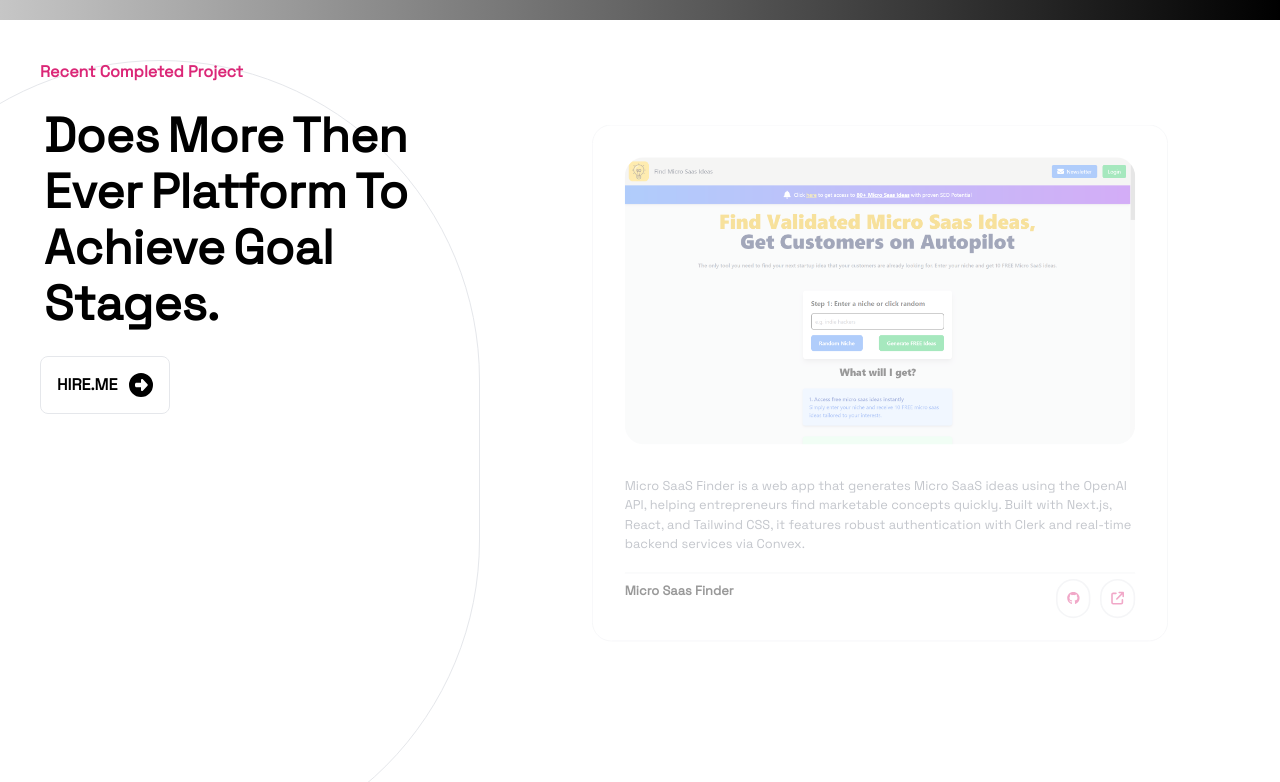
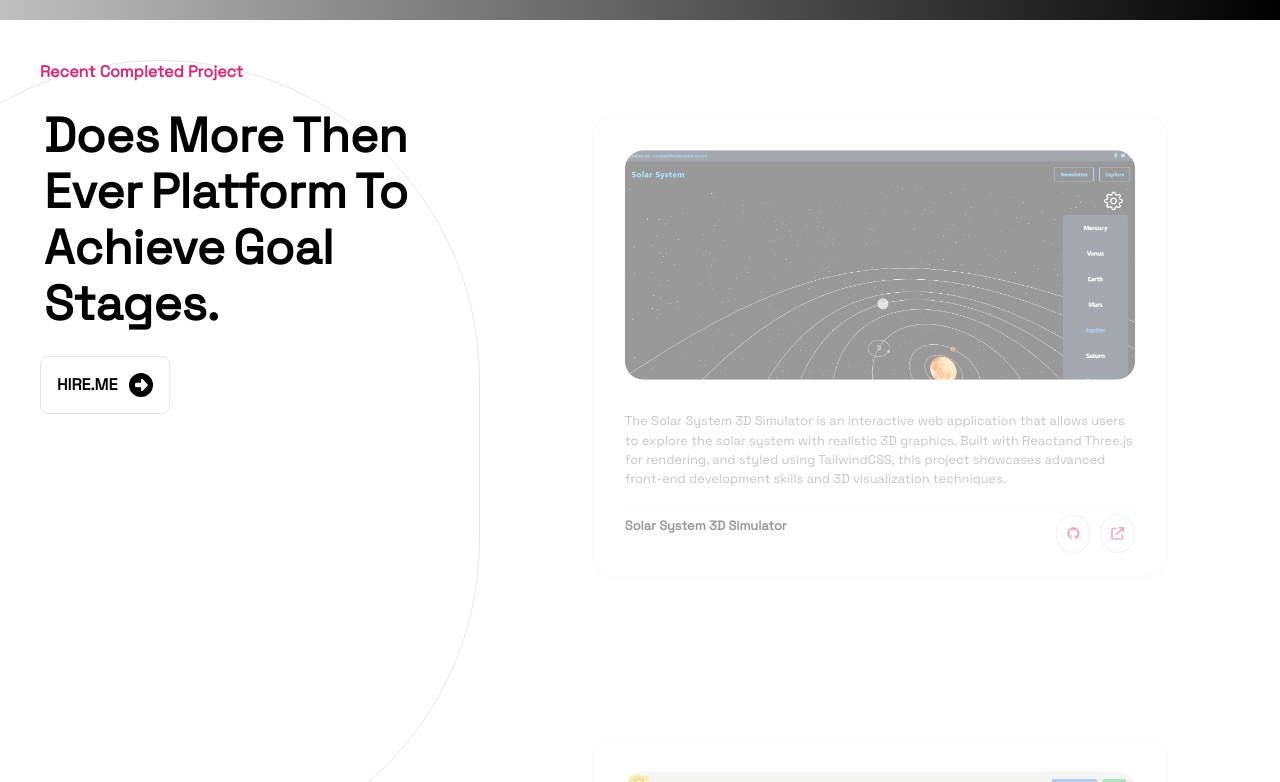
Before and after one commit to redaAssemghor/portfolio, a React (Vite) app: page / in a window 1280 px wide. Shown: the part 938-1720 px from the top of the page. Built offline with nearby package versions, Linux system fonts and the light colour scheme.

Commit message:
3d project

```diff
--- a/projectsData.js
+++ b/projectsData.js
@@ -1,4 +1,12 @@
 export const data = [
+  {
+    name: "Solar System 3D Simulator",
+    description:
+      "The Solar System 3D Simulator is an interactive web application that allows users to explore the solar system with realistic 3D graphics. Built with Reactand Three.js for rendering, and styled using TailwindCSS, this project showcases advanced front-end development skills and 3D visualization techniques.",
+    imgurl: "/solar-system.png",
+    repo: "https://github.com/redaAssemghor/3D-solar-system",
+    deployUrl: "https://3-d-solar-system-rho.vercel.app/",
+  },
   {
     name: "Micro Saas Finder",
     description:
```
Also changed, not shown: public/solar-system.png (added).
